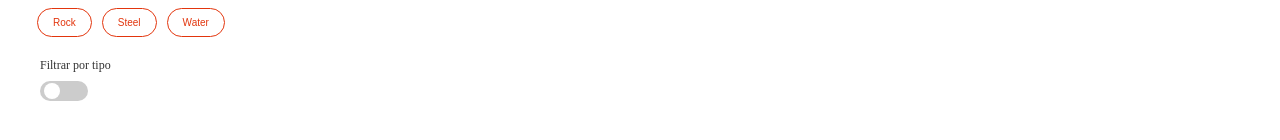
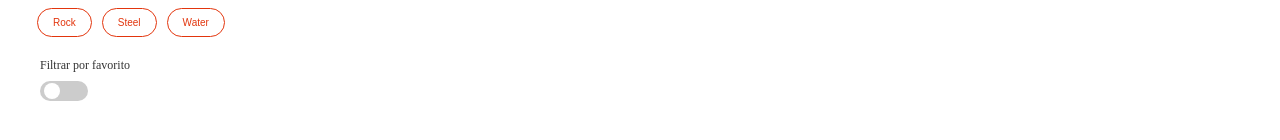
Before and after one commit to NewVini/pokedex, an Angular app: page / in a window 1280 px wide. Shown: the part 432-572 px from the top of the page. Built offline with nearby package versions, Linux system fonts and the light colour scheme; no server answers.

Commit message:
fix: fix filter title

```diff
--- a/src/app/pages/pokemon-list/pokemon-list.component.html
+++ b/src/app/pages/pokemon-list/pokemon-list.component.html
@@ -24,7 +24,7 @@
           (typeSelected)="filterByType($event)"
         ></app-button>
         <div class="filter-title-container mt-md">
-          <p>Filtrar por tipo</p>
+          <p>Filtrar por favorito</p>
           <div class="switch-container">
             <app-switch [(checked)]="showFavoritesOnly"></app-switch>
           </div>
```
